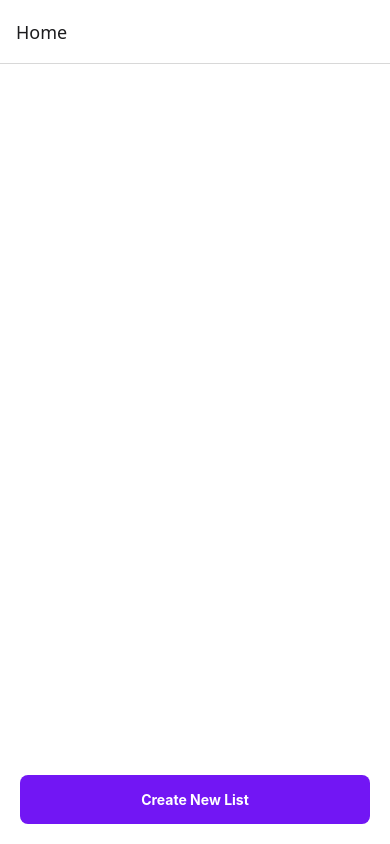
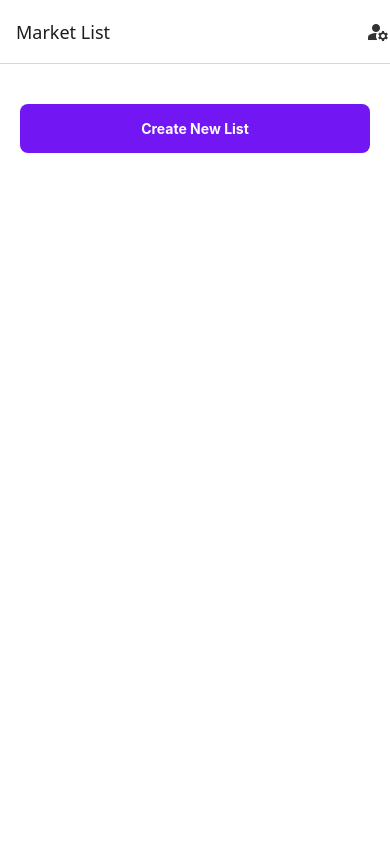
Before and after one commit to dynasoft-systems-co/market-list, a React Native app: screen / in a window 390 px wide. Built offline with nearby package versions, Linux system fonts and the light colour scheme.

Commit message:
topbar editável e carregamento simples das listas

```diff
--- a/App.tsx
+++ b/App.tsx
@@ -1,7 +1,9 @@
 import React from "react";
+import { Text, TouchableOpacity } from "react-native";
 import "react-native-gesture-handler";
+import { GestureHandlerRootView } from "react-native-gesture-handler";
 import { StatusBar } from "expo-status-bar";
-import { GestureHandlerRootView } from "react-native-gesture-handler";
+import { MaterialIcons } from "@expo/vector-icons";
 import { NavigationContainer } from "@react-navigation/native";
 import { createNativeStackNavigator } from "@react-navigation/native-stack";
 import HomeScreen from "./app/screens/HomeScreen";
@@ -18,9 +20,39 @@ const App = () => {
   return (
     <GestureHandlerRootView style={{ flex: 1 }}>
       <NavigationContainer>
-        <Stack.Navigator initialRouteName="Home">
-          <Stack.Screen name="Home" component={HomeScreen} />
-          <Stack.Screen name="List" component={ListScreen} />
+        <Stack.Navigator
+          screenOptions={
+            {
+              // headerStyle: { backgroundColor: "#7216f4" },
+              // headerTintColor: "#fff",
+              // headerTitleStyle: { fontWeight: "bold" },
+            }
+          }
+          initialRouteName="Home"
+        >
+          <Stack.Screen
+            options={{
+              title: "Market List",
+              headerRight: () => (
+                <TouchableOpacity onPress={() => console.log("Ação")}>
+                  <MaterialIcons name="manage-accounts" size={24} color="#333" />
+                </TouchableOpacity>
+              ),
+            }}
+            name="Home"
+            component={HomeScreen}
+          />
+          <Stack.Screen
+            options={{
+              headerRight: () => (
+                <TouchableOpacity onPress={() => console.log("Ação")}>
+                  <MaterialIcons name="more-vert" size={24} color="#333" />
+                </TouchableOpacity>
+              ),
+            }}
+            name="List"
+            component={ListScreen}
+          />
         </Stack.Navigator>
       </NavigationContainer>
       <StatusBar style="auto" />
--- a/app/screens/HomeScreen.tsx
+++ b/app/screens/HomeScreen.tsx
@@ -44,15 +44,13 @@ const HomeScreen = ({ navigation }: Props) => {
 
   return (
     <Container>
-      <FlatList
-        data={lists}
-        keyExtractor={(item) => item.id}
-        renderItem={({ item }) => (
-          <ListButton onPress={() => handleOpenList(item.id)}>
+      {
+        lists.map(item => (
+          <ListButton onPress={() => handleOpenList(item.id)} key={item.id}>
             <ListName>{item.name}</ListName>
           </ListButton>
-        )}
-      />
+        ))
+      }
 
       <AddButton onPress={handleAddList}>
         <AddButtonText>Create New List</AddButtonText>
@@ -61,7 +59,7 @@ const HomeScreen = ({ navigation }: Props) => {
   );
 };
 
-const Container = styled.View`
+const Container = styled.ScrollView`
   flex: 1;
   background-color: #fff;
   padding: 20px;
--- a/app/screens/ListScreen.tsx
+++ b/app/screens/ListScreen.tsx
@@ -1,41 +1,36 @@
-import React, { useEffect, useRef, useState } from 'react';
-import { View, Text, TouchableOpacity } from 'react-native';
-import DraggableFlatList, { RenderItemParams } from 'react-native-draggable-flatlist';
-import { Swipeable, PanGestureHandler } from 'react-native-gesture-handler';
-import uuid from 'react-native-uuid';
-import { MaterialIcons } from '@expo/vector-icons';
-import styled from 'styled-components/native';
-import { useRoute } from '@react-navigation/native';
-import { RouteProp } from '@react-navigation/native';
-import { Group, Item, List } from '../models/types';
-import {
-  loadShoppingLists,
-  saveShoppingLists,
-} from '../storage/useShoppingListStorage';
-import AddGroupButton from '../components/AddGroupButton';
-import ItemList from '../components/ItemList';
-import { RootStackParamList } from '../../App';
+import React, { useEffect, useLayoutEffect, useRef, useState } from "react";
+import { View, Text, TouchableOpacity } from "react-native";
+import DraggableFlatList, { RenderItemParams } from "react-native-draggable-flatlist";
+import { Swipeable, PanGestureHandler } from "react-native-gesture-handler";
+import uuid from "react-native-uuid";
+import { MaterialIcons } from "@expo/vector-icons";
+import styled from "styled-components/native";
+import { useRoute, useNavigation, RouteProp } from "@react-navigation/native";
+import { Group, Item, List } from "../models/types";
+import { loadShoppingLists, saveShoppingLists } from "../storage/useShoppingListStorage";
+import AddGroupButton from "../components/AddGroupButton";
+import ItemList from "../components/ItemList";
+import { RootStackParamList } from "../../App";
 
 const ListScreen = () => {
-  const route = useRoute<RouteProp<RootStackParamList, 'List'>>();
+  const route = useRoute<RouteProp<RootStackParamList, "List">>();
   const CURRENT_LIST_ID = route.params.listId;
   const [allLists, setAllLists] = useState<List[]>([]);
   const [list, setList] = useState<List | null>(null);
   const [loading, setLoading] = useState(true);
   const gestureRef = useRef(null);
+  const navigation = useNavigation();
 
   useEffect(() => {
     (async () => {
       const loadedLists = await loadShoppingLists();
       setAllLists(loadedLists);
 
-      const targetList =
-        loadedLists.find((l) => l.id === CURRENT_LIST_ID) ??
-        {
-          id: CURRENT_LIST_ID,
-          name: 'Nova Lista',
-          groups: [],
-        };
+      const targetList = loadedLists.find((l) => l.id === CURRENT_LIST_ID) ?? {
+        id: CURRENT_LIST_ID,
+        name: "Nova Lista",
+        groups: [],
+      };
 
       setList(targetList);
       setLoading(false);
@@ -44,12 +39,16 @@ const ListScreen = () => {
 
   useEffect(() => {
     if (!loading && list) {
-      const updatedLists = allLists.map((l) =>
-        l.id === list.id ? list : l
-      );
+      const updatedLists = allLists.map((l) => (l.id === list.id ? list : l));
       saveShoppingLists(updatedLists);
     }
   }, [list]);
+
+  useLayoutEffect(() => {
+    navigation.setOptions({
+      title: list?.name,
+    });
+  }, [navigation, list]);
 
   const updateGroups = (updateFn: (groups: Group[]) => Group[]) => {
     if (!list) return;
@@ -79,13 +78,7 @@ const ListScreen = () => {
   };
 
   const handleRemoveItem = (groupId: string, itemId: string) => {
-    updateGroups((prev) =>
-      prev.map((g) =>
-        g.id === groupId
-          ? { ...g, items: g.items.filter((i) => i.id !== itemId) }
-          : g
-      )
-    );
+    updateGroups((prev) => prev.map((g) => (g.id === groupId ? { ...g, items: g.items.filter((i) => i.id !== itemId) } : g)));
   };
 
   const handleRemoveGroup = (groupId: string) => {
@@ -98,9 +91,7 @@ const ListScreen = () => {
         group.id === groupId
           ? {
               ...group,
-              items: group.items.map((item) =>
-                item.id === itemId ? { ...item, name: newName } : item
-              ),
+              items: group.items.map((item) => (item.id === itemId ? { ...item, name: newName } : item)),
             }
           : group
       )
@@ -112,9 +103,7 @@ const ListScreen = () => {
   };
 
   const handleReorderItems = (newItems: Item[], groupId: string) => {
-    updateGroups((prev) =>
-      prev.map((g) => (g.id === groupId ? { ...g, items: newItems } : g))
-    );
+    updateGroups((prev) => prev.map((g) => (g.id === groupId ? { ...g, items: newItems } : g)));
   };
 
   const renderGroup = ({ item, drag }: RenderItemParams<Group>) => {
@@ -122,20 +111,18 @@ const ListScreen = () => {
     const [name, setName] = useState(item.name);
 
     const handleSubmit = () => {
-      updateGroups((prev) =>
-        prev.map((g) => (g.id === item.id ? { ...g, name } : g))
-      );
+      updateGroups((prev) => prev.map((g) => (g.id === item.id ? { ...g, name } : g)));
       setIsEditing(false);
     };
 
     const renderRightActions = () => (
       <TouchableOpacity
         style={{
-          backgroundColor: 'red',
-          justifyContent: 'center',
-          alignItems: 'center',
+          backgroundColor: "red",
+          justifyContent: "center",
+          alignItems: "center",
           width: 80,
-          height: '100%',
+          height: "100%",
         }}
         onPress={() => handleRemoveGroup(item.id)}
       >
@@ -147,31 +134,13 @@ const ListScreen = () => {
       <Swipeable renderRightActions={renderRightActions}>
         <GroupContainer>
           <GroupHeader>
-            {isEditing ? (
-              <GroupInput
-                value={name}
-                onChangeText={setName}
-                onSubmitEditing={handleSubmit}
-                onBlur={handleSubmit}
-                autoFocus
-              />
-            ) : (
-              <GroupTitle onPress={() => setIsEditing(true)}>{item.name}</GroupTitle>
-            )}
+            {isEditing ? <GroupInput value={name} onChangeText={setName} onSubmitEditing={handleSubmit} onBlur={handleSubmit} autoFocus /> : <GroupTitle onPress={() => setIsEditing(true)}>{item.name}</GroupTitle>}
             <DragHandle onPressIn={drag}>
               <MaterialIcons name="drag-handle" size={20} color="#fff" />
             </DragHandle>
           </GroupHeader>
 
-          <ItemList
-            items={item.items}
-            groupId={item.id}
-            onReorder={(newItems) => handleReorderItems(newItems, item.id)}
-            onRenameItem={(itemId, newName) => handleRenameItem(item.id, itemId, newName)}
-            onRemoveItem={handleRemoveItem}
-            onAddItem={handleAddItem}
-            parentGestureHandlerRef={gestureRef}
-          />
+          <ItemList items={item.items} groupId={item.id} onReorder={(newItems) => handleReorderItems(newItems, item.id)} onRenameItem={(itemId, newName) => handleRenameItem(item.id, itemId, newName)} onRemoveItem={handleRemoveItem} onAddItem={handleAddItem} parentGestureHandlerRef={gestureRef} />
         </GroupContainer>
       </Swipeable>
     );
@@ -188,12 +157,7 @@ const ListScreen = () => {
   return (
     <PanGestureHandler ref={gestureRef}>
       <Container>
-        <DraggableFlatList
-          data={list.groups}
-          keyExtractor={(item) => item.id}
-          renderItem={renderGroup}
-          onDragEnd={({ data }) => handleReorderGroups(data)}
-        />
+        <DraggableFlatList data={list.groups} keyExtractor={(item) => item.id} renderItem={renderGroup} onDragEnd={({ data }) => handleReorderGroups(data)} />
         <AddGroupButton onPress={handleAddGroup} />
       </Container>
     </PanGestureHandler>
```
